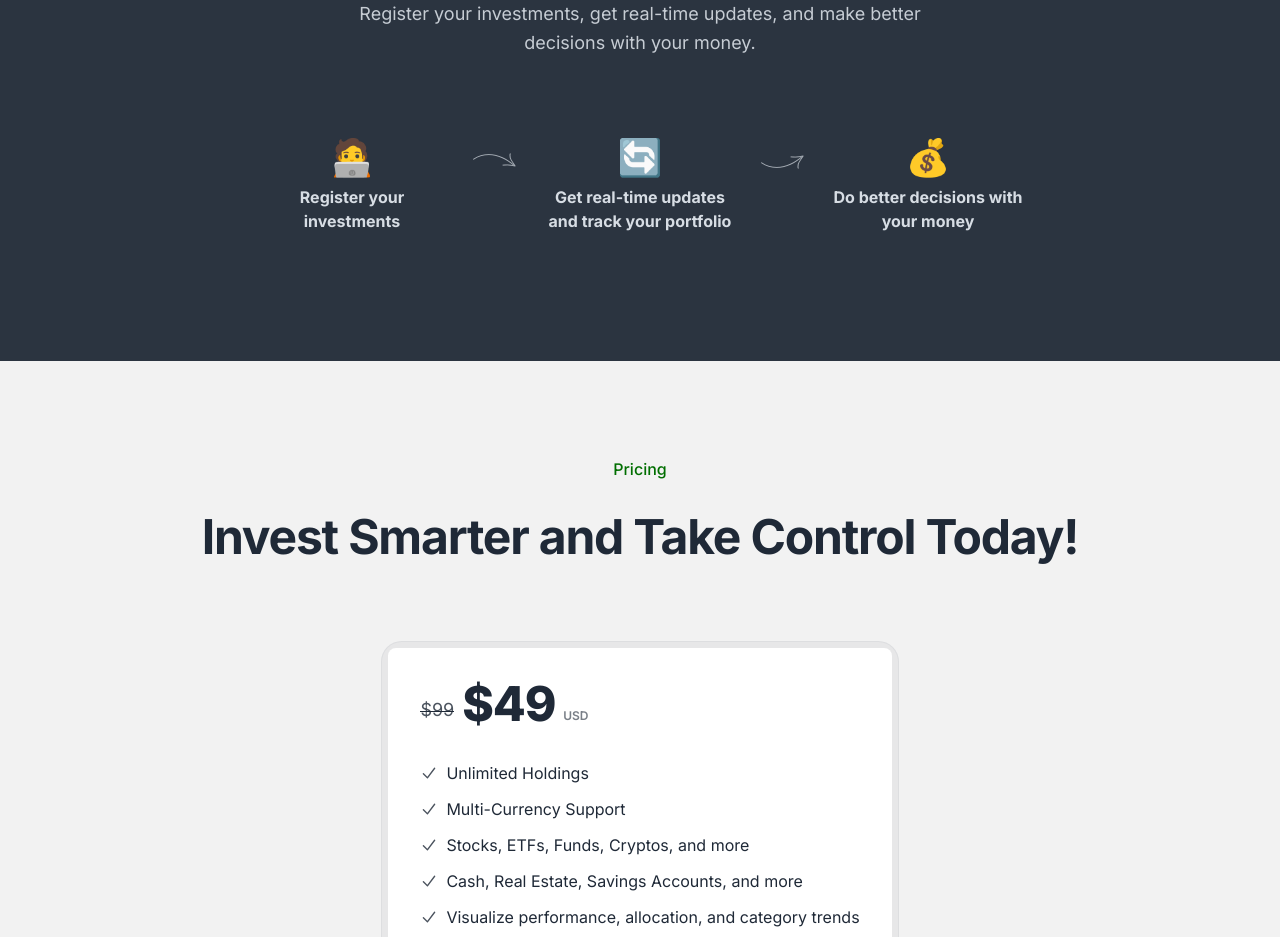
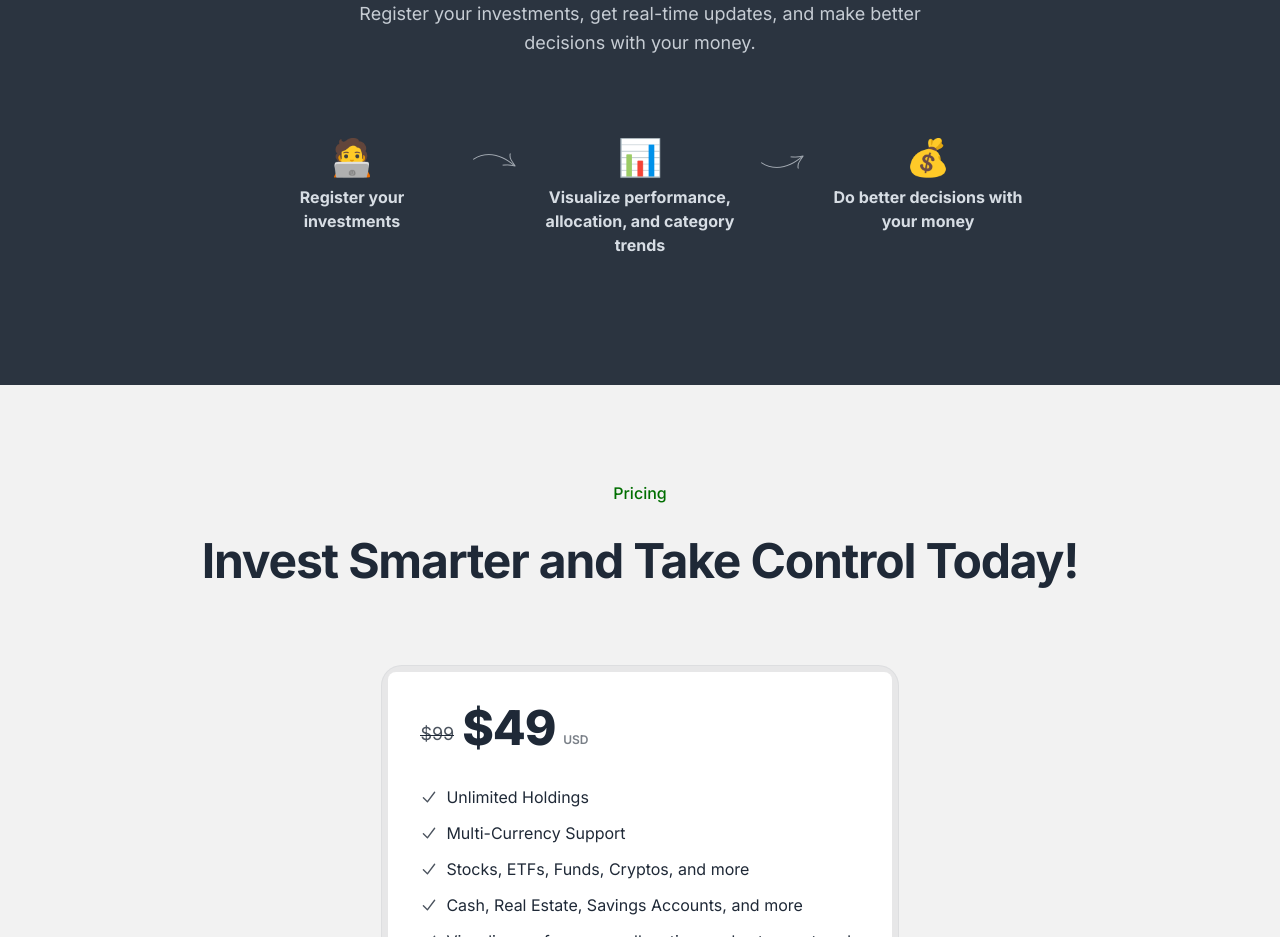
Before and after one commit to jhonnovax/fortuneok, a Next.js app: page / in a window 1280 px wide. Shown: the part 1160-2097 px from the top of the page. Built offline with nearby package versions, Linux system fonts and the light colour scheme; no server answers.

Commit message:
Update Problem component step text to emphasize portfolio visualization

```diff
--- a/components/Problem.js
+++ b/components/Problem.js
@@ -55,7 +55,7 @@ const Problem = () => {
 
           <Arrow extraStyle="max-md:-scale-x-100 md:-rotate-90" />
 
-          <Step emoji="🔄" text="Get real-time updates and track your portfolio" />
+          <Step emoji="📊" text="Visualize performance, allocation, and category trends" />
 
           <Arrow extraStyle="md:-scale-x-100 md:-rotate-90" />
 
```
